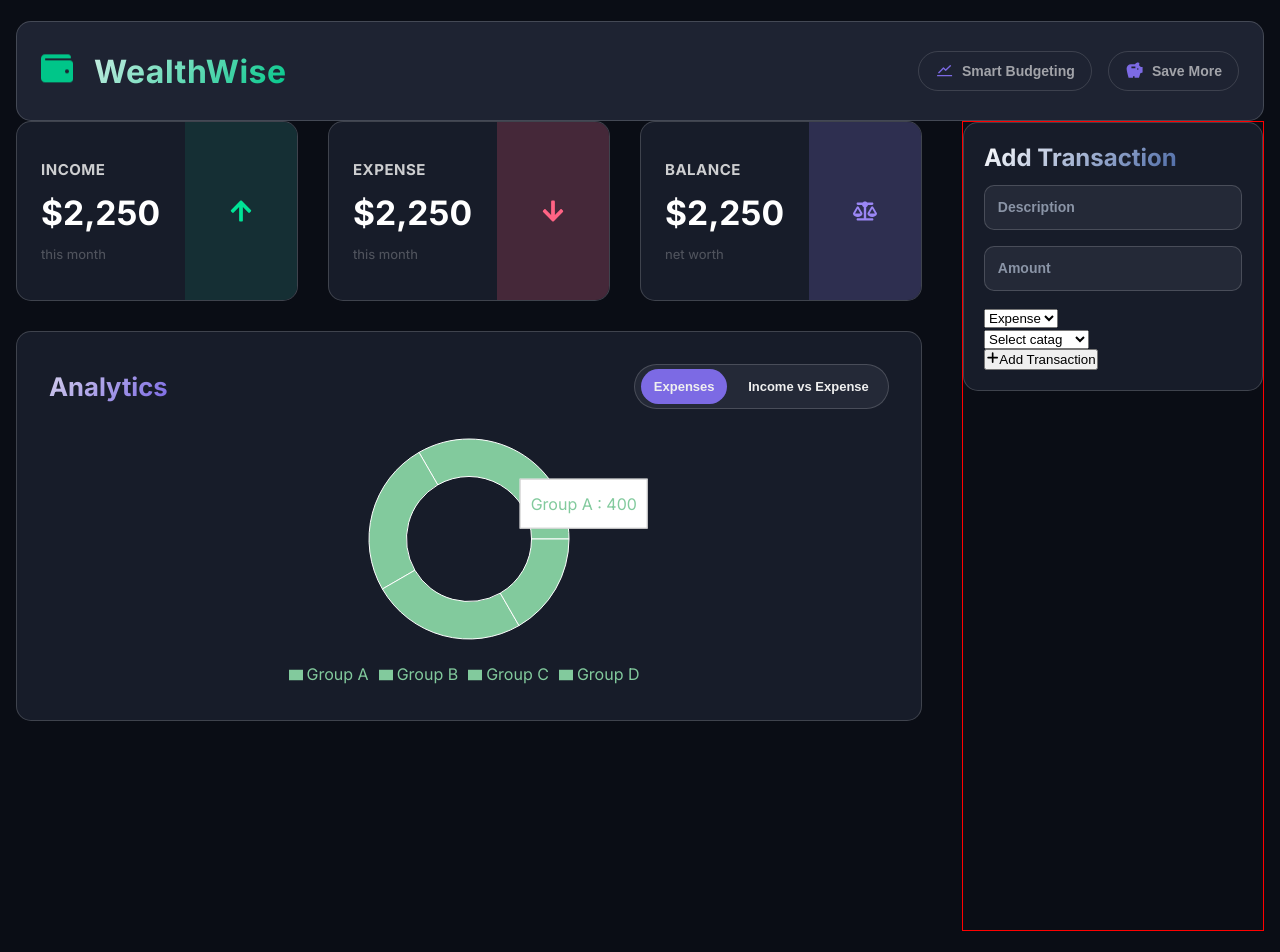
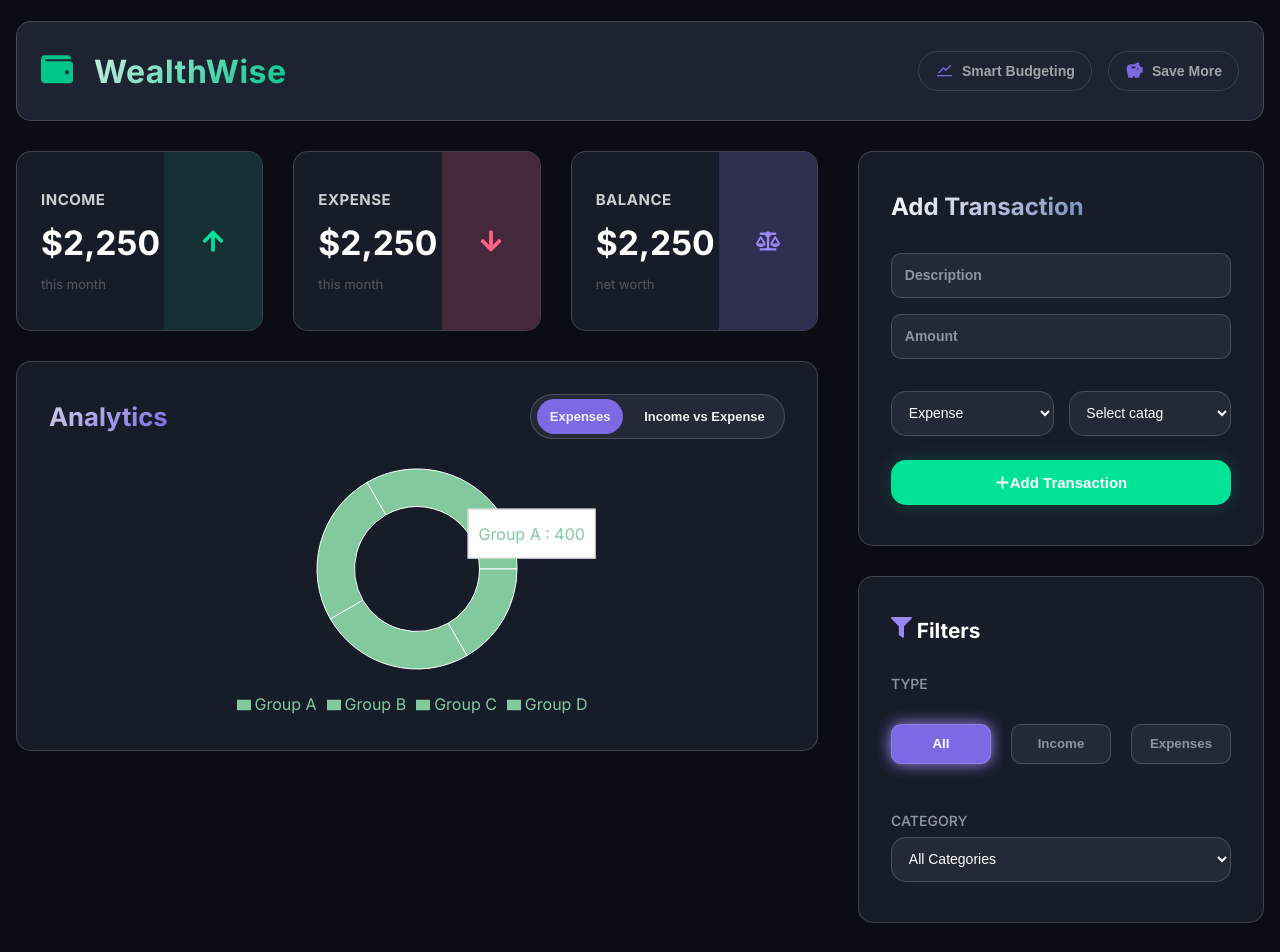
Before and after one commit to ALI-RAZA816/Expense-Tracker-Chart, a React (Vite) app: page / in a window 1280 px wide. Shown: the top 952 px of the page. Before the commit the page ends 931 px from the top, so only its background shows below. Built offline with nearby package versions, Linux system fonts and the light colour scheme.

Commit message:
complete side forms component

```diff
--- a/src/components/AnalyticMain.jsx
+++ b/src/components/AnalyticMain.jsx
@@ -3,6 +3,7 @@ import { FaArrowUp, FaArrowDown } from "react-icons/fa";
 import { FaScaleBalanced } from "react-icons/fa6";
 import { Pie, PieChart, Tooltip, Legend} from 'recharts';
 import { FaPlus } from "react-icons/fa6";
+import { FaFilter } from "react-icons/fa";
 
 const data01 = [
   { name: 'Group A', value: 400 },
@@ -72,20 +73,20 @@ export default function AnalyticMain() {
                 </div>
             </div>
       </div>
-      <div className={style.right} style={{border:"1px solid red"}}>
+      <div className={style.right}>
         <div className={style.transaction}>
             <h2>Add Transaction</h2>
             <form action="">
                 <input type="text" placeholder='Description' />
                 <input type="number" placeholder='Amount' />
                 <div className={style.selection}>
-                    <div>
+                    <div style={{width:"100%"}}>
                         <select name="" id="">
                             <option selected value="Expense">Expense</option>
                             <option value="Income">Income</option>
                         </select>
                     </div>
-                    <div>
+                    <div style={{width:"100%"}}>
                         <select name="" id="">
                             <option selected disabled value="">Select catag</option>
                             <option value="Housing">Housing</option>
@@ -103,7 +104,42 @@ export default function AnalyticMain() {
                 <button type='submit'><FaPlus /><span>Add Transaction</span></button>
             </form>
         </div>
-        <div className="filter"></div>
+        <div className={style.filter}>
+            <h2><FaFilter style={{color:"#9B87F5"}} /> Filters</h2>
+            <div>
+                <span>Type</span>
+                <div style={{display:"flex",gap:"20px",margin:"2rem 0 3rem 0"}}>
+                    <button>All</button>
+                    <button>Income</button>
+                    <button>Expenses</button>
+                </div>
+            </div>
+            <div>
+                <span>Category</span>
+                <div>
+                    <select name="" id="">
+                        <option value="all">All Categories</option>
+                        <optgroup label='Income'>
+                            <option value="Salary">Salary</option>
+                            <option value="Freelance">Freelance</option>
+                            <option value="Investment">Investment</option>
+                            <option value="Other">Other</option>
+                        </optgroup>
+                        <optgroup label='Expense'>
+                            <option value="Housing">Housing</option>
+                            <option value="Transporation">Transporation</option>
+                            <option value="Food">Food</option>
+                            <option value="Utilities">Utilities</option>
+                            <option value="Entertainment">Entertainment</option>
+                            <option value="Healthcare">Healthcare</option>
+                            <option value="Shopping">Shopping</option>
+                            <option value="Education">Eduction</option>
+                            <option value="Other">Other</option>
+                        </optgroup>
+                    </select>
+                </div>
+            </div>
+        </div>
       </div>
     </div>
   )
--- a/src/css/AnalyticMain.module.css
+++ b/src/css/AnalyticMain.module.css
@@ -1,6 +1,7 @@
 .analyticMain{
     display: grid;
     gap: 40px;
+    margin-top: 30px;
     grid-template-columns: 9fr 3fr;
 }
 
@@ -157,19 +158,36 @@
     display: flex;
     flex-direction: column;
     align-items: center;
+    gap: 30px;
 }
 
-.transaction{
+.transaction,
+.filter{
     background-color: #171C29;
     border: 1px solid #efefef2f;
     border-radius: 15px;
-    padding: 20px;
+    padding:2.5rem 2rem;
+}
+
+.transaction h2{
+    margin-bottom:2rem;
+    background:linear-gradient(135deg, #fff 0%, #193f8d 100%) ;
+    --webkit-background-clip: text;
+    background-clip: text;
+    -webkit-text-fill-color: transparent;
+    font-size: 1.5rem;
 }
 
 .transaction form input::placeholder{
     color: #8A94A6;
     font-weight: 550;
 }
+
+.transaction form input:focus{
+    border-color: #9B87F5;
+    transition: border .50s ease;
+}
+
 .transaction form input{
     height: 45px;
     width: 100%;
@@ -184,11 +202,112 @@
     font-weight: 450;
 }
 
-.transaction h2{
-    margin-bottom: .8rem;
-    background:linear-gradient(135deg, #fff 0%, #193f8d 100%) ;
-    --webkit-background-clip: text;
-    background-clip: text;
-    -webkit-text-fill-color: transparent;
-    font-size: 1.5rem;
+.selection{
+    width: 100%;
+    display: flex;
+    gap: 15px;
+    margin: 1rem 0;
 }
+
+.filter div:last-child div select,
+.selection select{
+    width: 100%;
+    height: 45px;
+    background: #242937;
+    font-size: 14px;
+    border:1px solid #efefef2f;
+    padding: 0 .8rem;
+    font-weight: 450;
+    color: #fff;
+    outline: none;
+    border-radius: 15px;
+}
+
+.filter div:last-child div select:focus,
+.selection select:focus{
+    border-color: #9B87F5;
+    transition: border .50s ease;
+}
+
+.selection select option{
+    font-weight: 550;
+    font-size: 13px;
+}
+
+.transaction form button{
+    height: 45px;
+    width: 100%;
+    border-radius: 15px;
+    border: none;
+    outline: none;
+    display: flex;
+    color: #fff;
+    font-size: 15px;
+    font-weight: 550;
+    cursor: pointer;
+    margin-top: 1.5rem;
+    align-items: center;
+    justify-content: center;
+    transition: transform .50s ease;
+    background-color: #00E396;
+    box-shadow:0 0 20px rgba(0, 227, 150, 0.2);
+}
+
+.transaction form button:hover{
+    transform: scale(.99);
+    box-shadow:0 0 40px rgba(0, 227, 150, 0.2);
+}
+
+.filter h2{
+    color: #fff;
+    font-size: 1.3rem;
+    margin-bottom: 2rem;
+}
+
+.filter > div span{
+    color: #8A94A6;
+    text-transform: uppercase;
+    font-size: 14px;
+    font-weight: 550;
+    display: block;
+    margin-bottom: .5rem;
+}
+
+.filter > div > div button{
+    height: 40px;
+    width: max-content;
+    border-radius: 5px;
+    border: 1px solid #efefef2f;
+    outline: none;
+    color: #8A94A6;
+    font-weight: 550;
+    background: #242937;
+    width: 100px;
+    border-radius: 10px;
+    cursor: pointer;
+    transition: border .50s ease;
+}
+
+.filter > div > div button:hover{
+    border-color: #9B87F5;
+}
+
+.filter > div > div button:first-child{
+    color: #fff;
+    background: #7C6AE4;
+    box-shadow: 0 0 15px #9B87F5;
+}
+
+
+/* .filter div:last-child div select{
+    height: 40px;
+    width: 100%;
+    border-radius: 15px;
+    background: #242937;
+    border:1px solid #efefef2f;
+    padding: 0 .8rem;
+    font-weight: 450;
+    color: #fff;
+    outline: none;
+    border-radius: 15px;
+} */
```
